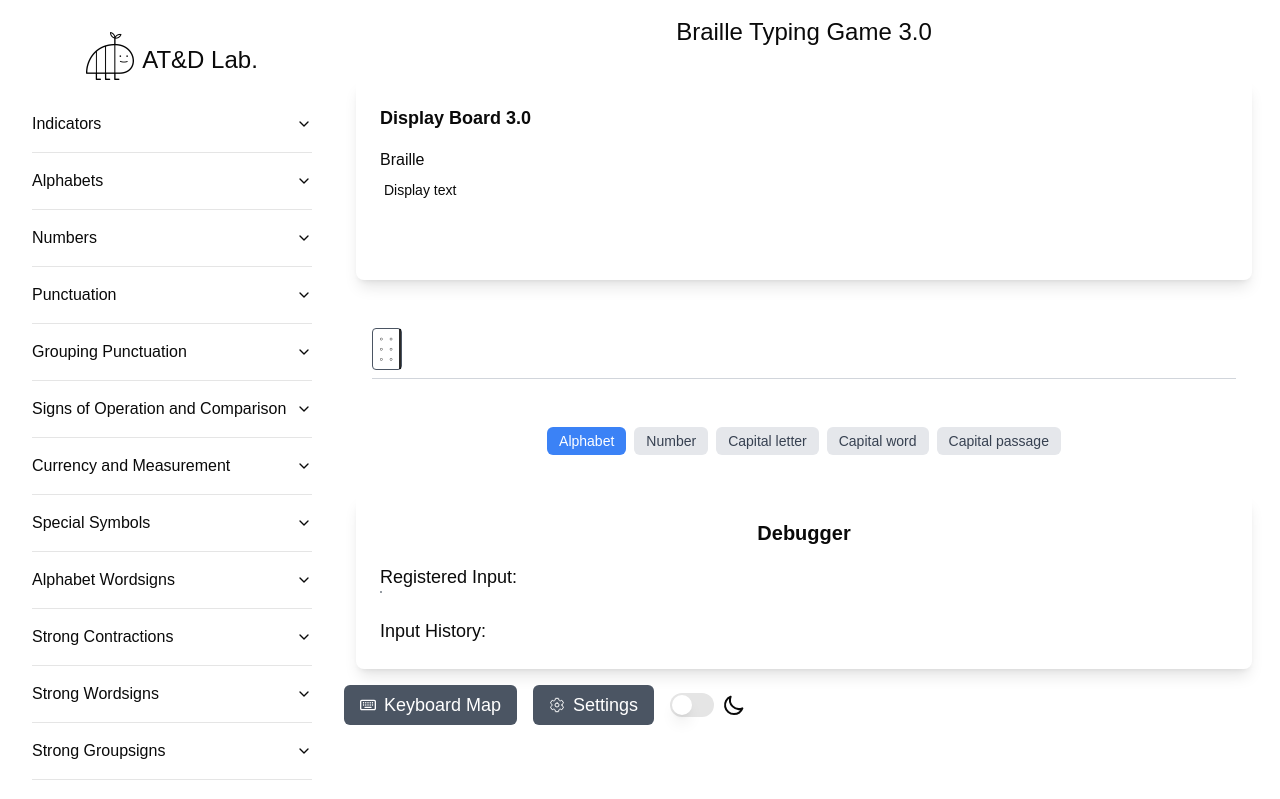
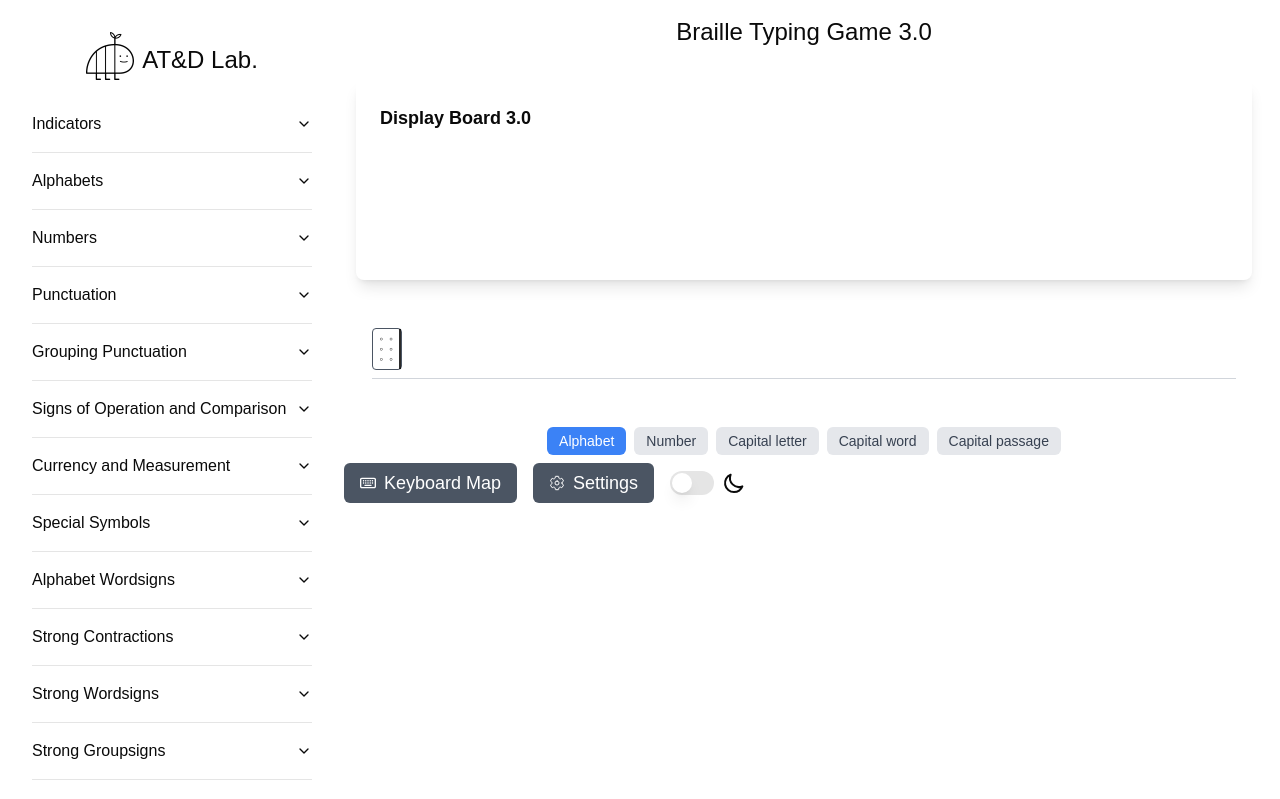
Before and after one commit to synicalToo/english-braille-application-html, a Next.js app: page /typing in a window 1280 px wide. Shown: the top 799 px of the page. Built offline with nearby package versions, Linux system fonts and the light colour scheme.

Commit message:
add ability to push typing board to display board and speak sentence backspace to delete previous character on typing board

```diff
--- a/src/components/root/screen3.0.tsx
+++ b/src/components/root/screen3.0.tsx
@@ -9,7 +9,7 @@ import { brailleUnicode } from "@/contents/en/customBrailleData";
 import { speakText } from "@/utils/audioUtils";
 import { findBrailleMatch } from "@/utils/gameUtils";
 
-const debug = true;
+const debug = false;
 
 export function ScreenThree() {
   const [currentInput, setCurrentInput] = useState<Set<string>>(new Set());
@@ -20,7 +20,8 @@ export function ScreenThree() {
   const [typingModeHistory, setTypingModeHistory] = useState<string[]>([typingMode.alphabet]);
 
   const [combinedPatternHistory, setCombinedPatternHistory] = useState<string[]>([]);
-  const [typingBoard, setTypingBoard] = useState<Array<{ unicode: string; display: string }>>([]);
+  const [typingBoard, setTypingBoard] = useState<{ unicode: string; text: string }[]>([]);
+  const [displayBoard, setDisplayBoard] = useState<{ unicode: string; text: string }[][]>([]);
 
   const [audioEnabled, setAudioEnabled] = useState<boolean>(true);
   useEffect(() => {
@@ -29,8 +30,8 @@ export function ScreenThree() {
       setAudioEnabled(storedAudioEnabled === "true");
     }
 
-    const handleAudioSettingsChange = (e: CustomEvent) => {
-      setAudioEnabled(e.detail);
+    const handleAudioSettingsChange = (event: CustomEvent) => {
+      setAudioEnabled(event.detail);
     };
 
     window.addEventListener("audioSettingsChanged", handleAudioSettingsChange as EventListener);
@@ -41,6 +42,52 @@ export function ScreenThree() {
 
   useEffect(() => {
     const handleKeydown = (event: KeyboardEvent): void => {
+      switch (event.key.toLowerCase()) {
+        case "enter":
+          if (typingBoard.length > 0) {
+            const sentence = typingBoard.map((item) => item.text).join("");
+            console.log(sentence);
+
+            if (sentence.trim()) {
+              speakText(sentence, audioEnabled);
+            }
+
+            setDisplayBoard((prev) => {
+              const newBoard = [...prev, [...typingBoard]];
+              return newBoard.slice(-5);
+            });
+            setTypingBoard([]);
+            setInputHistory([]);
+            setCombinedPatternHistory([]);
+          }
+          break;
+        case "backspace":
+          if (typingBoard.length > 0) {
+            setCombinedPatternHistory((prev) => prev.slice(0, -1));
+            setTypingBoard((prev) => prev.slice(0, -1));
+            setInputHistory((prev) => prev.slice(0, -1));
+          }
+          break;
+        case " ":
+          event.preventDefault();
+          if (typingBoard.length > 0) {
+            setRegisteredInput(Array(6));
+            setInputHistory((prev) => [...prev, "0"]);
+            setCombinedPatternHistory((prev) => [...prev, "0"]);
+            setTypingBoard((prev) => [
+              ...prev,
+              {
+                unicode: brailleUnicode["0"],
+                text: " ",
+              },
+            ]);
+            speakText("space", audioEnabled);
+          }
+          break;
+        default:
+          break;
+      }
+
       if (Object.keys(keyToDotMap).includes(event.key)) {
         setCurrentInput((prev) => new Set([...Array.from(prev), event.key.toLowerCase()]));
         setRegisteredInput((prev) => {
@@ -82,7 +129,7 @@ export function ScreenThree() {
               ...prev,
               {
                 unicode: brailleUnicode[combinedEncoding],
-                display: matchingResult.symbol || matchingResult.title,
+                text: matchingResult.symbol || matchingResult.title,
               },
             ]);
             speakText(matchingResult.title, audioEnabled);
@@ -92,7 +139,7 @@ export function ScreenThree() {
               ...prev,
               {
                 unicode: brailleUnicode[combinedEncoding],
-                display: "",
+                text: "",
               },
             ]);
           }
@@ -118,10 +165,18 @@ export function ScreenThree() {
       <div className="w-full max-w-4xl p-6 rounded-lg shadow-lg min-h-[200px] mb-4">
         <h2 className="text-lg font-semibold mb-4">Display Board 3.0</h2>
         <div className="space-y-6">
-          <div className="space-y-2">
-            <div className="flex flex-wrap gap-2">Braille</div>
-            <p className="text-sm pl-1 whitespace-pre">Display text</p>
-          </div>
+          {displayBoard.map((line, lineIndex) => (
+            <div key={lineIndex} className="space-y-2">
+              <div className="flex flex-wrap gap-2">
+                {line.map((item, itemIndex) => (
+                  <div key={itemIndex} className="flex flex-col items-center justify-end">
+                    <BrailleFont>{item.unicode}</BrailleFont>
+                  </div>
+                ))}
+              </div>
+              <p className="text-sm pl-1">{line.map((item) => item.text).join("")}</p>
+            </div>
+          ))}
         </div>
       </div>
 
@@ -130,7 +185,7 @@ export function ScreenThree() {
           {typingBoard.map((item, index) => (
             <div key={index} className="flex flex-col items-center justify-end">
               <BrailleFont>{item.unicode}</BrailleFont>
-              <p className="text-xs">{item.display}</p>
+              <p className="text-xs">{item.text}</p>
             </div>
           ))}
           <BrailleFont showCursor>⠀</BrailleFont>
--- a/src/utils/gameUtils.ts
+++ b/src/utils/gameUtils.ts
@@ -25,7 +25,7 @@ export function findHighestMatchingPatternCount(pattern: string): number {
   return maxCount;
 }
 
-export function findBrailleMatch(pattern: string, inputHistory: string[]): { title: string; keystroke: string[] } | null {
+export function findBrailleMatch(pattern: string, inputHistory: string[]): { title: string; symbol?: string; keystroke: string[] } | null {
   const updatedInputHistory = [...inputHistory, pattern];
   let bestMatch = null;
   let longestMatch = 0;
```
